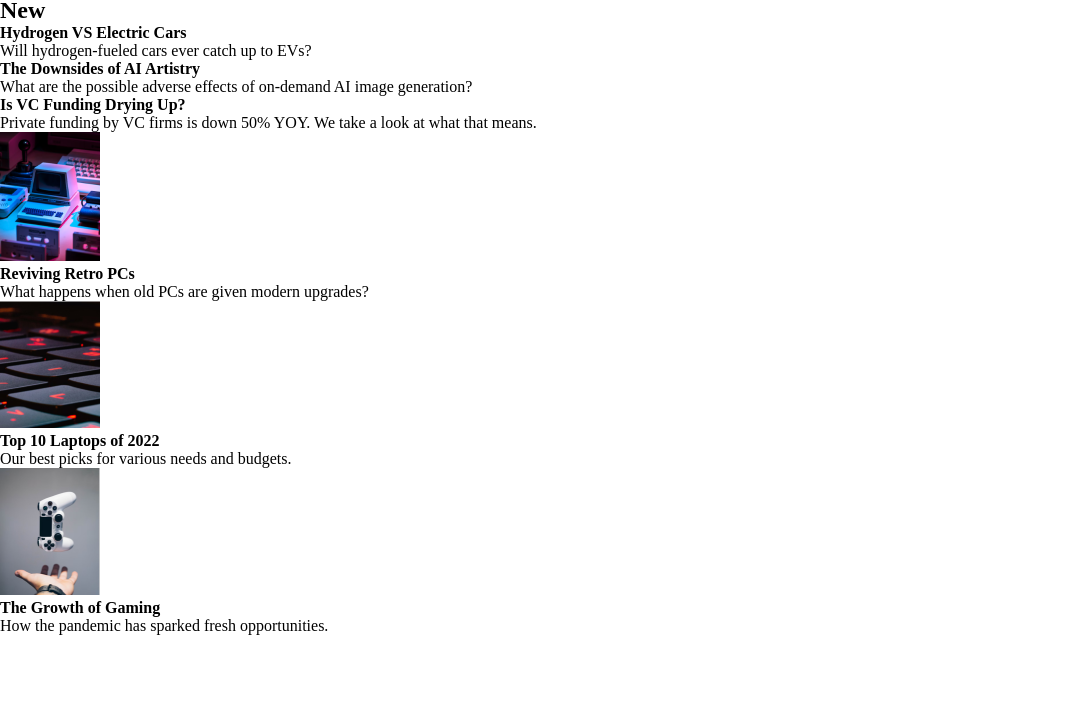
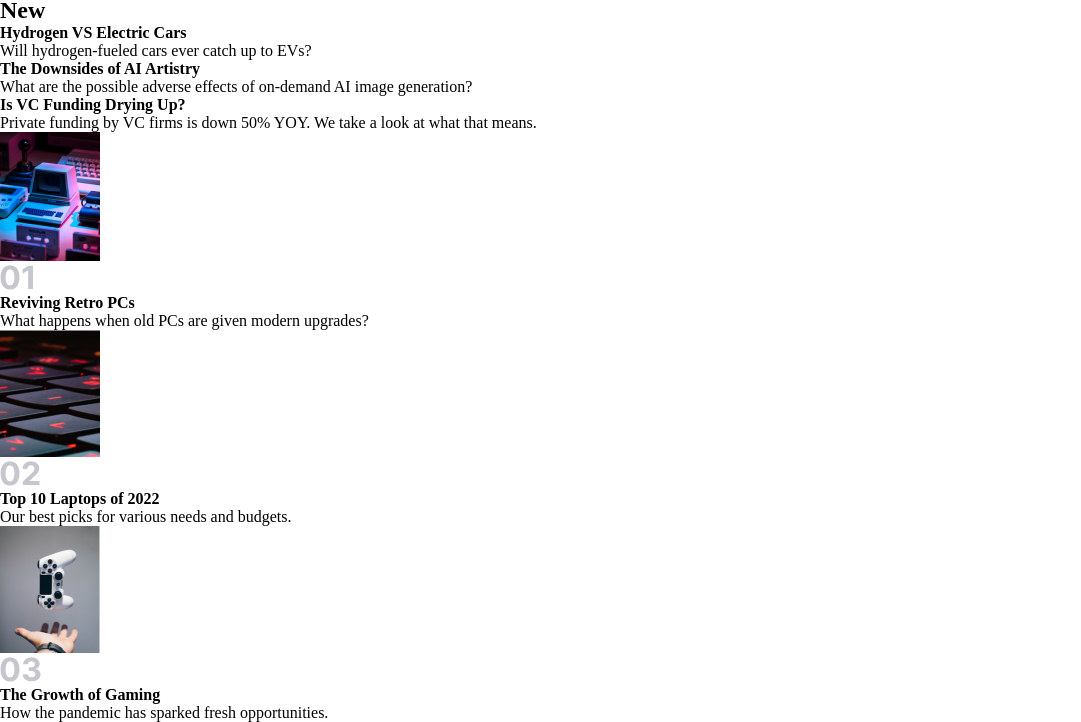
Before and after one commit to arianchhim978/news-page, a plain HTML site: page index.html in a window 1280 px wide. Shown: the part 515-1237 px from the top of the page, without its empty margins (0-1081 px from the left). Before the commit the page ends 1150 px from the top, so only its background shows below. Drawn offline with Linux system fonts and the light colour scheme.

Commit message:
added numbers

```diff
--- a/index.html
+++ b/index.html
@@ -42,14 +42,17 @@
      <div id="grid1">
         <img class="image" src="Bitmap.png">
        <div class="flex2" >
+        <img src="01.png">
         <h4 class="header">Reviving Retro PCs</h4>
         <p class="text">What happens when old PCs are given modern upgrades?</p>
         </div><img class="im" src="Bitmap2.png">
         <div class="flex2">
+            <img src="02.png">
         <h4 >Top 10 Laptops of 2022</h4>
         <p class="text">Our best picks for various needs and budgets.</p>
         </div><img src="Bitmap3.png">
-       <div class="flex2"> <h4>The Growth of Gaming</h4>
+       <div class="flex2">
+        <img src="03.png"> <h4>The Growth of Gaming</h4>
         <p class="text">How the pandemic has sparked fresh opportunities.</p>
      </div></div>
 
```
Also changed, not shown: 01.png (added), 02.png (added), 03.png (added).
